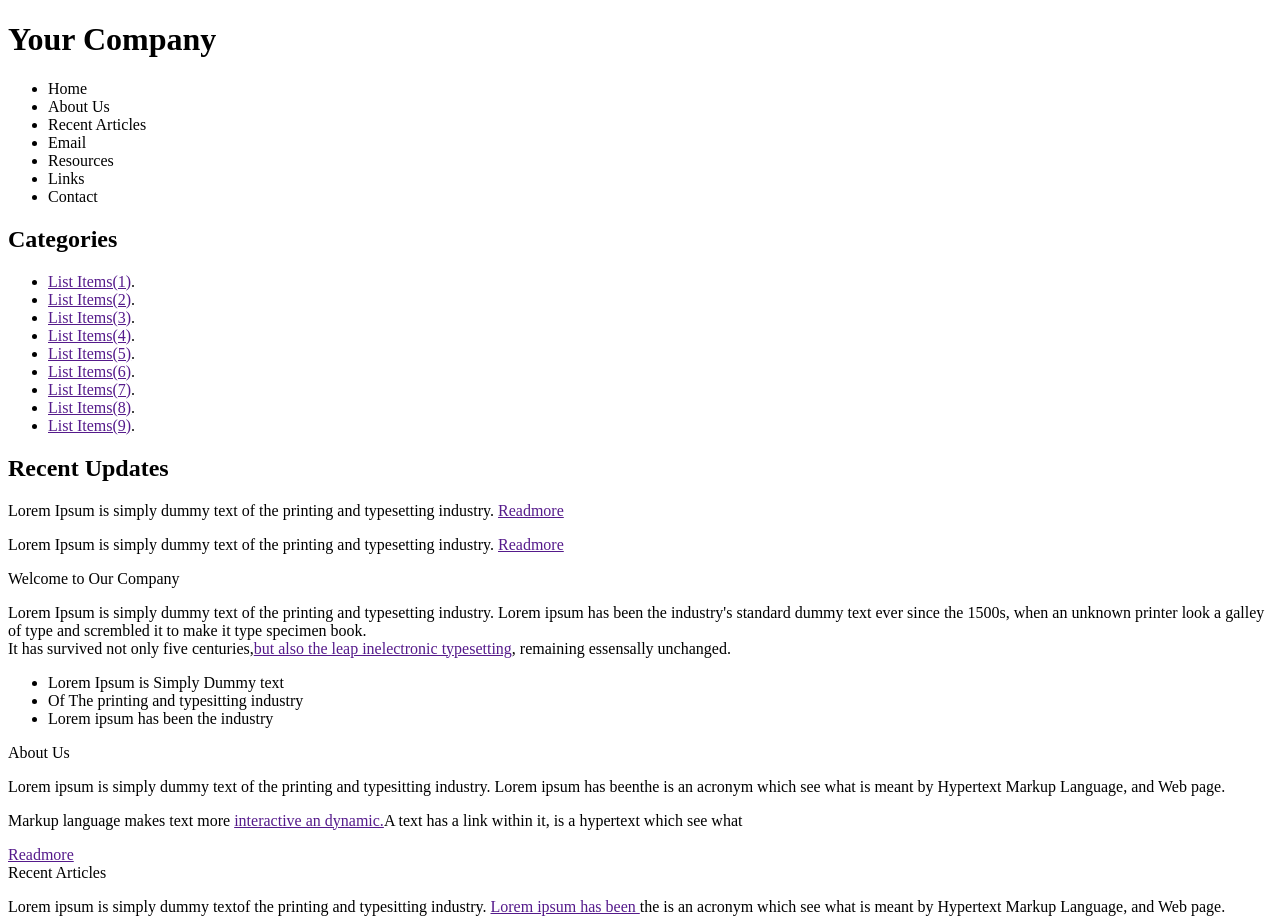
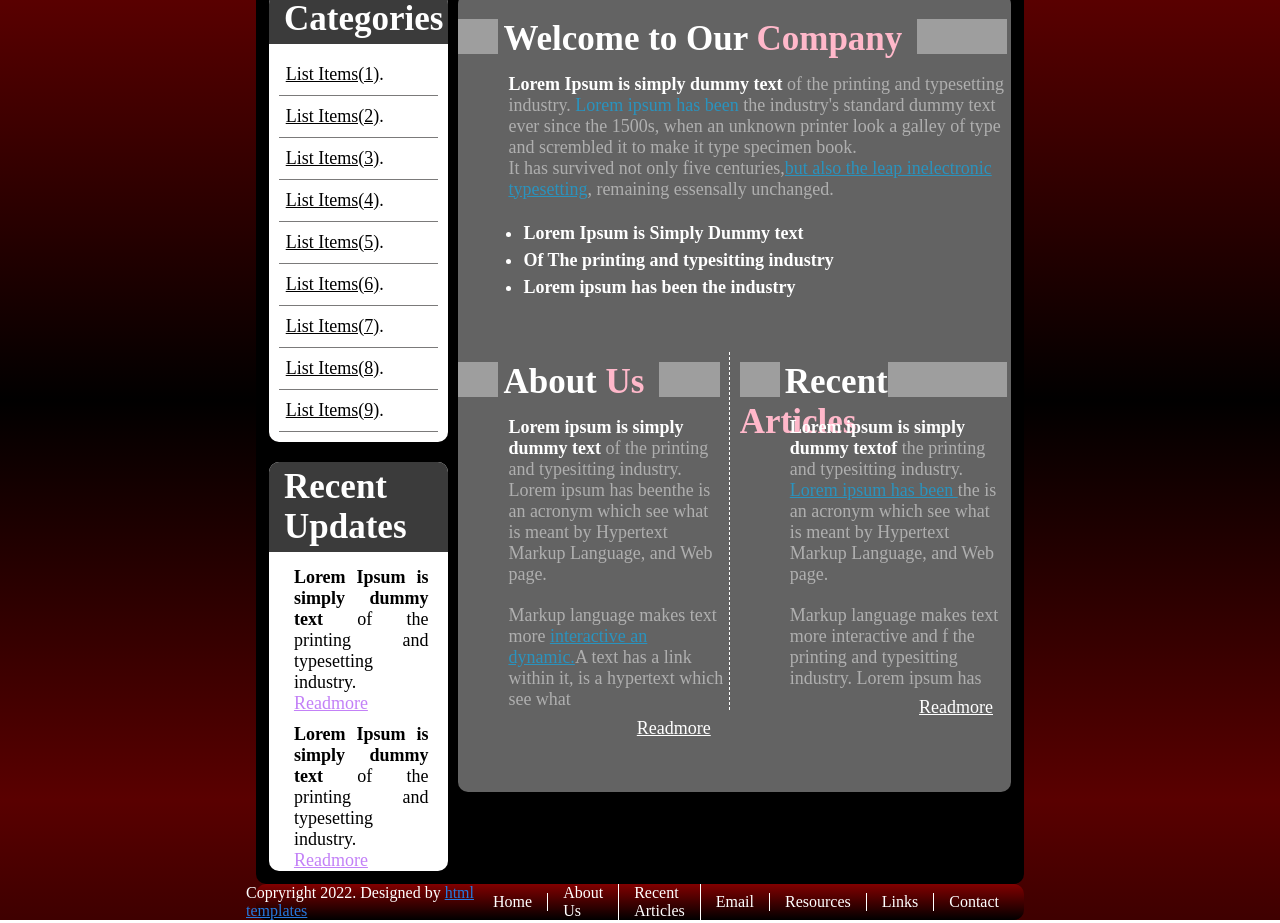
Before and after one commit to AASHA-ROMIYA/task_bcs1, a plain HTML site: page index.html in a window 1280 px wide. Shown: the top 923 px of the page. Drawn offline with Linux system fonts and the light colour scheme.

Commit message:
Fix stylesheet link from task.css to taskk.css

```diff
--- a/index.html
+++ b/index.html
@@ -4,7 +4,7 @@
     <meta charset="UTF-8">
     <meta name="viewport" content="width=device-width, initial-scale=1.0">
     <title>Task</title>
-    <link rel="stylesheet" href="task.css">
+    <link rel="stylesheet" href="taskk.css">
 </head>
 <body>
     <main>
```
